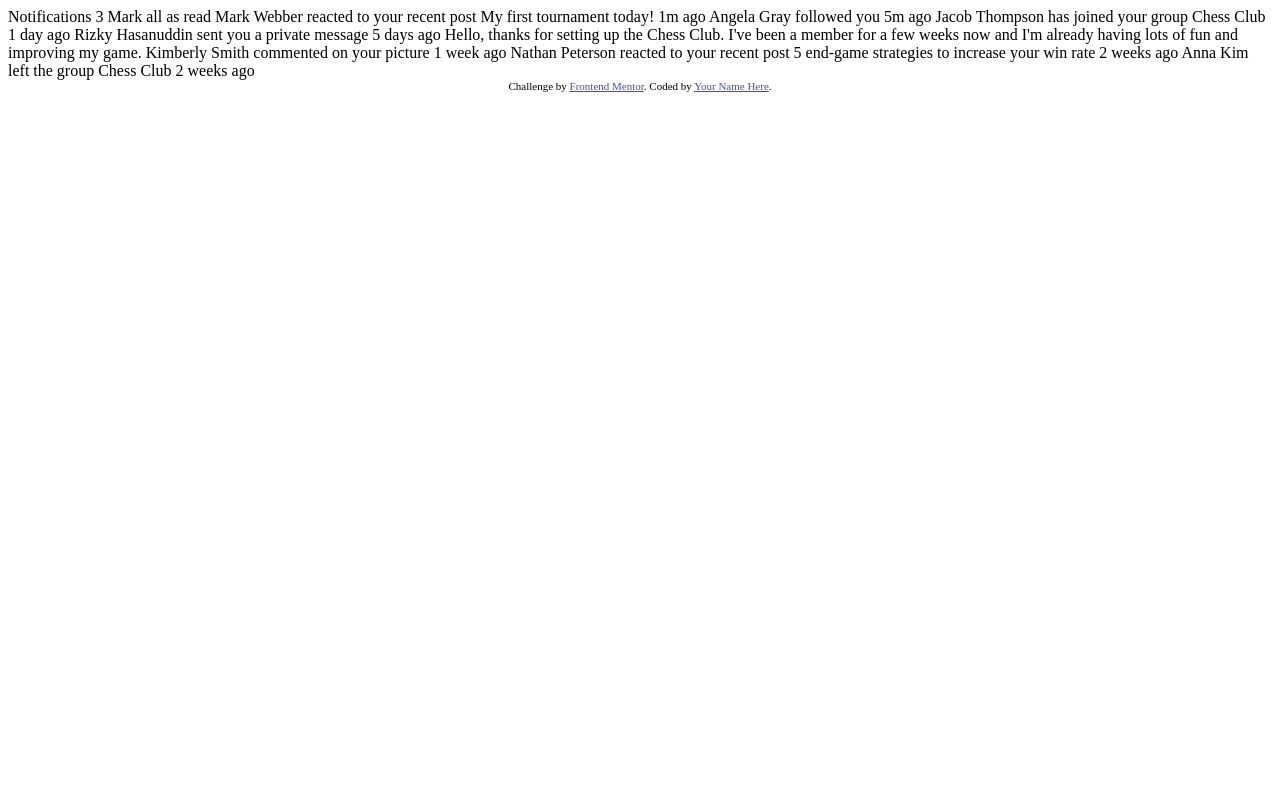
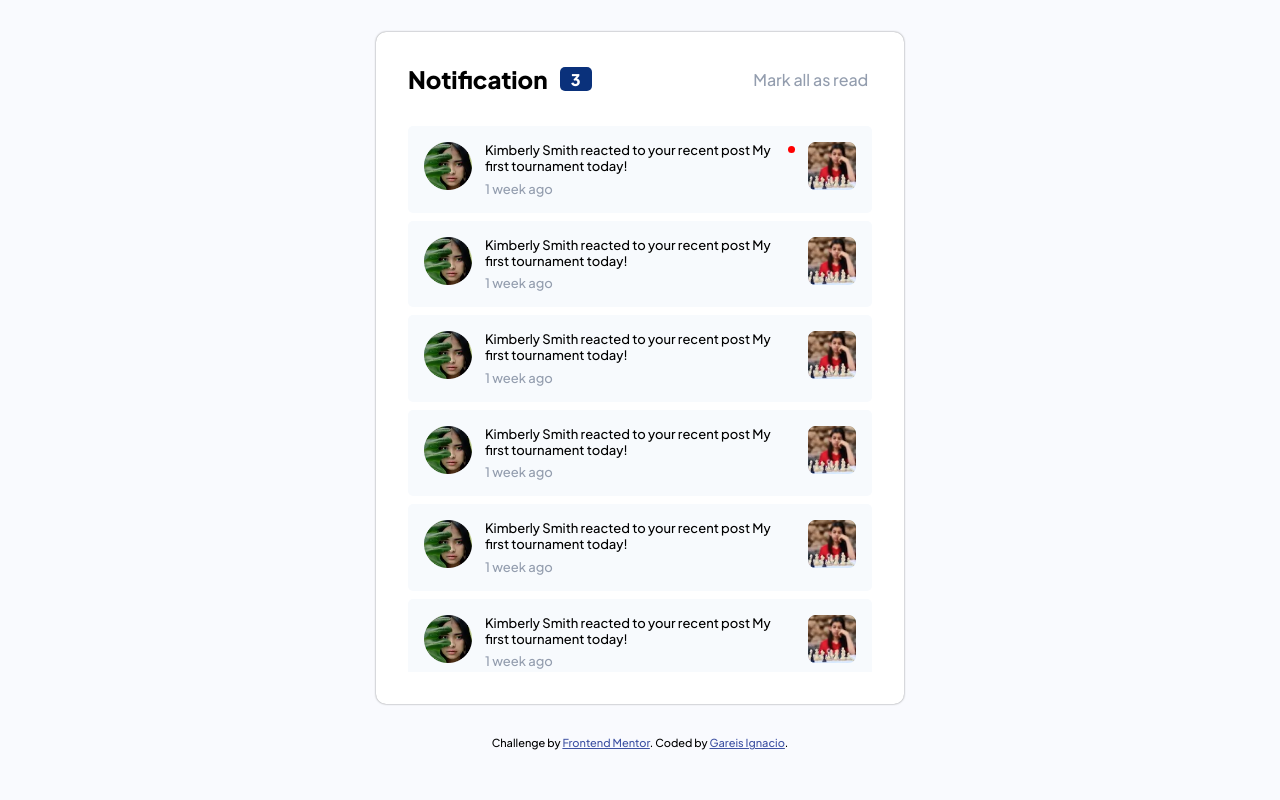
Before and after one commit to Gareisignacio/notification-page, a plain HTML site: page index.html in a window 1280 px wide. Drawn offline with Linux system fonts and the light colour scheme.

Commit message:
javascript

```diff
--- a/index.html
+++ b/index.html
@@ -8,19 +8,91 @@
 
   <title>Frontend Mentor | Notifications page</title>
 
-  <!-- Feel free to remove these styles or customise in your own stylesheet 👍 -->
-  <style>
+<style>
     .attribution { font-size: 11px; text-align: center; }
     .attribution a { color: hsl(228, 45%, 44%); }
   </style>
+  <link rel="stylesheet" href="style.css">
+
 </head>
 <body>
+  <div class="container">
+    <header>
+      <h1>Notification</h1>
+      <div class="notifNum">3</div>
+      <span>Mark all as read</span>
+    </header>
+    <main>
+      <div class="notifications">
+        <img class="perfil-pic" src="assets/images/avatar-kimberly-smith.webp">
+        <div class="info">
+            <p class="user-name">Kimberly Smith reacted to your recent post My first tournament today! <canvas></canvas></p>
+            <p class="time-ago"> 1 week ago</p>
+        </div>
+        <img src="assets/images/image-chess.webp" class="post-pic">
+      </div>
+      <div class="notifications">
+        <img class="perfil-pic" src="assets/images/avatar-kimberly-smith.webp">
+        <div class="info">
+            <p class="user-name">Kimberly Smith reacted to your recent post My first tournament today!</p>
+            <p class="time-ago"> 1 week ago</p>
+        </div>
+        <img src="assets/images/image-chess.webp" class="post-pic">
+      </div>
+      <div class="notifications">
+        <img class="perfil-pic" src="assets/images/avatar-kimberly-smith.webp">
+        <div class="info">
+            <p class="user-name">Kimberly Smith reacted to your recent post My first tournament today!</p>
+            <p class="time-ago"> 1 week ago</p>
+        </div>
+        <img src="assets/images/image-chess.webp" class="post-pic">
+      </div>
+      <div class="notifications">
+        <img class="perfil-pic" src="assets/images/avatar-kimberly-smith.webp">
+        <div class="info">
+            <p class="user-name">Kimberly Smith reacted to your recent post My first tournament today!</p>
+            <p class="time-ago"> 1 week ago</p>
+        </div>
+        <img src="assets/images/image-chess.webp" class="post-pic">
+      </div>
+      <div class="notifications">
+        <img class="perfil-pic" src="assets/images/avatar-kimberly-smith.webp">
+        <div class="info">
+            <p class="user-name">Kimberly Smith reacted to your recent post My first tournament today!</p>
+            <p class="time-ago"> 1 week ago</p>
+        </div>
+        <img src="assets/images/image-chess.webp" class="post-pic">
+      </div>
+      <div class="notifications">
+        <img class="perfil-pic" src="assets/images/avatar-kimberly-smith.webp">
+        <div class="info">
+            <p class="user-name">Kimberly Smith reacted to your recent post My first tournament today!</p>
+            <p class="time-ago"> 1 week ago</p>
+        </div>
+        <img src="assets/images/image-chess.webp" class="post-pic">
+      </div>
+      <div class="notifications">
+        <img class="perfil-pic" src="assets/images/avatar-kimberly-smith.webp">
+        <div class="info">
+            <p class="user-name">Kimberly Smith reacted to your recent post My first tournament today!</p>
+            <p class="time-ago"> 1 week ago</p>
+        </div>
+        <img src="assets/images/image-chess.webp" class="post-pic">
+      </div>
+      <div class="notifications">
+        <img class="perfil-pic" src="assets/images/avatar-kimberly-smith.webp">
+        <div class="info">
+            <p class="user-name">Kimberly Smith reacted to your recent post My first tournament today!</p>
+            <p class="time-ago"> 1 week ago</p>
+        </div>
+        <img src="assets/images/image-chess.webp" class="post-pic">
+      </div>
+    </main>
+  </div>
 
-  Notifications 3
 
-  Mark all as read
 
-  Mark Webber reacted to your recent post My first tournament today!
+  <!-- Mark Webber reacted to your recent post My first tournament today!
   1m ago
 
   Angela Gray followed you
@@ -41,11 +113,11 @@
   2 weeks ago
 
   Anna Kim left the group Chess Club
-  2 weeks ago
+  2 weeks ago -->
 
   <div class="attribution">
     Challenge by <a href="https://www.frontendmentor.io?ref=challenge" target="_blank">Frontend Mentor</a>.
-    Coded by <a href="#">Your Name Here</a>.
+    Coded by <a href="#https://github.com/Gareisignacio">Gareis Ignacio</a>.
   </div>
 </body>
 </html>
--- /dev/null
+++ b/style.css
@@ -0,0 +1,105 @@
+@import url('https://fonts.googleapis.com/css2?family=Plus+Jakarta+Sans:wght@500;800&display=swap');
+
+:root{
+   --color1: hsl(0, 0%, 100%);
+   --color2: hsl(210, 60%, 98%);
+   --color3: hsl(211, 68%, 94%);
+   --lighter-gray: hsl(205, 33%, 90%);
+   --light-gray: hsl(219, 14%, 63%);
+   --gray: hsl(219, 12%, 42%);
+   --dark-blue: hsl(224, 21%, 14%);
+}
+*{
+   margin: 0;
+   padding: 0;
+   box-sizing: border-box;
+}
+body{
+   background-color: #F9FAFE;
+   display: flex;
+   justify-content: center;
+   align-items: center;
+   flex-direction: column;
+   font-family: 'Plus Jakarta Sans', sans-serif;
+}
+.container{
+   margin: 2em 0em;
+   width: 33em;
+   height: 42em;
+   background-color: #ffffff;
+   display: flex;
+   flex-direction: column;
+   border-radius: 10px;
+   box-shadow: 0px 0px 2px rgba(0, 0, 0, 0.5);
+   padding: 2em 2em;
+
+   /* border: 3px solid rgba(0, 0, 0, 0.1); */
+}
+header{
+   width: 100%;
+   display: flex;
+   margin-bottom: 2em;
+   align-items: center;
+}
+header h1{
+   font-size: 1.5em;
+   margin-right: .5em;
+}
+.notifNum{
+   display: flex;
+   justify-content: center;
+   align-items: center;
+   width: 2em;
+   height: 1.5em;
+   background-color: hsl(219, 85%, 26%);
+   border-radius: 5px;
+   color: #ffffff;
+   font-weight: bold;
+}
+header > span{
+   padding-left: 10.1em;
+   color: var(--light-gray);
+}
+
+main{
+   height: 100%;
+   overflow: hidden;
+
+}
+.notifications{
+   display: flex;
+   justify-content: space-between;
+   padding: 1em 1em;
+   margin-bottom: .5em;
+   border-radius: 5px;
+   overflow-y: hidden;
+   background-color: var(--color2);
+}
+.notifications .info{
+   font-size: 13px;
+   display: flex;
+   flex-direction: column;
+   padding: 0px 1em;
+}
+.notifications .info > p:first-child{
+   display: flex;
+   padding-bottom: .5em;
+}
+.notifications canvas{
+   width: 7px;
+   height: 7px;
+   background-color: red;
+   border-radius: 25px;
+   margin-top: .3em;
+}
+.notifications .info .time-ago{
+   color: var(--light-gray);
+}
+.notifications .perfil-pic{
+   width: 3em;
+   height: 3em;
+}
+.notifications .post-pic{
+   width: 3em;
+   height: 3em;
+}
```
